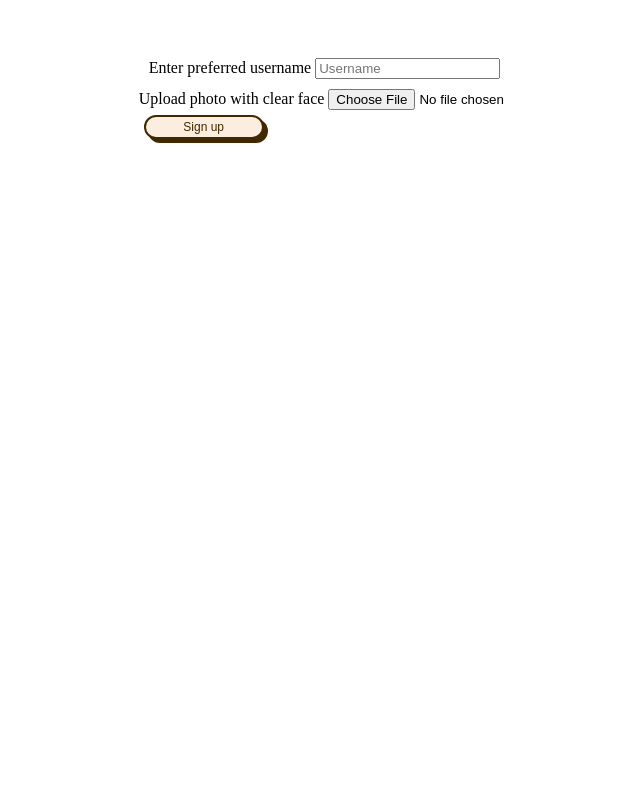
After one commit to im-endangered/engage-project, a Flask app: page /register in a window 1280 px wide. The commit adds this page. Shown: the whole page, without its empty margins (280-920 px from the left). Run offline with Flask 2, Linux system fonts and the light colour scheme.

Commit message:
added styling and signup page

```diff
--- a/app.py
+++ b/app.py
@@ -10,13 +10,14 @@ import numpy as np
 from datetime import datetime
 import pickle
 from flask import Flask, render_template, Response, redirect, url_for, request, jsonify
+from werkzeug.utils import secure_filename
 
 
 app = Flask(__name__)
+UPLOAD_FOLDER= './users'
 
 path = "users"
 app = Flask(__name__)
-camera = cv2.VideoCapture(0)
 images = []
 classNames = []
 mylist = os.listdir(path)
@@ -40,6 +41,19 @@ def findEncodings(images):
 
 encoded_face_train = findEncodings(images)
 
+@app.route('/register')
+def register():
+    return render_template('signup.html')
+
+@app.route('/uploader', methods = ['GET', 'POST'])
+def upload_file():
+   if request.method == 'POST':
+      f = request.files['file']
+      name=request.form.get('username')+'.jpg'
+      if not f or not name:
+          return "Something wnet wrong"
+      f.save(os.path.join(UPLOAD_FOLDER,secure_filename(name)))
+      return 'Sign up successful'
 
 @app.route("/")
 def default():
--- a/requirements.txt
+++ b/requirements.txt
@@ -20,3 +20,4 @@ requests==2.24.0
 tqdm==4.51.0
 urllib3==1.25.11
 wincertstore==0.2
+werkzeug.utils
--- /dev/null
+++ b/static/styles.css
@@ -0,0 +1,50 @@
+
+/* CSS */
+.button-74 {
+  background-color: #fbeee0;
+  border: 2px solid #422800;
+  border-radius: 30px;
+  box-shadow: #422800 4px 4px 0 0;
+  color: #422800;
+  cursor: pointer;
+  display: inline-block;
+  font-weight: 300;
+  font-size: 12px;
+  padding: 0 5px;
+  line-height: 20px;
+  text-align: center;
+  text-decoration: none;
+  user-select: none;
+  -webkit-user-select: none;
+  touch-action: manipulation;
+  margin: 5px;
+}
+.inputThing{
+    margin: 10px;
+    /* align-items: center; */
+    justify-content: left;
+}
+.center {
+    margin: 0;
+    position: absolute;
+    top: 50%;
+    left: 50%;
+    -ms-transform: translate(-50%, -50%);
+    transform: translate(-50%, -50%);
+  }
+
+.button-74:hover {
+  background-color: #fff;
+}
+
+.button-74:active {
+  box-shadow: #422800 2px 2px 0 0;
+  transform: translate(2px, 2px);
+}
+
+@media (min-width: 768px) {
+  .button-74 {
+    min-width: 120px;
+    padding: 0 25px;
+  }
+}
--- /dev/null
+++ b/templates/signup.html
@@ -0,0 +1,31 @@
+<!DOCTYPE html>
+<html lang="en">
+  <head>
+    <meta charset="UTF-8" />
+    <meta http-equiv="X-UA-Compatible" content="IE=edge" />
+    <meta name="viewport" content="width=device-width, initial-scale=1.0" />
+    <link rel="stylesheet" href="{{ url_for('static',filename='styles.css') }}">
+
+    <title>Sign up</title>
+  </head>
+  <body>
+    <div style="width:fit-content; position: absolute;top:3rem;bottom: 0;left: 0;right: 0;margin: auto;">
+
+    <form
+      action="http://localhost:5000/uploader"
+      method="POST"
+      enctype="multipart/form-data"
+    >
+    <div class='inputThing'>
+        <label for="username">Enter preferred username</label>
+            <input type="text" name="username" id="username" placeholder="Username">
+    </div>
+   <div>
+        <label for="file">Upload photo with clear face</label>
+          <input type="file" name="file" />
+   </div class='inputThing'>
+      <input type="submit" class='button-74' value="Sign up" />
+    </form>
+  </div>
+  </body>
+</html>
--- a/templates/welcome.html
+++ b/templates/welcome.html
@@ -4,7 +4,7 @@
     <meta charset="UTF-8" />
     <meta http-equiv="X-UA-Compatible" content="IE=edge" />
     <meta name="viewport" content="width=device-width, initial-scale=1.0" />
-    <title>Welcome</title>
+    <title>Login status</title>
   </head>
   <body>
     {% if yourName=='403' %}
```
Also changed, not shown: templates/index.html (+9 -3 lines), users/pranav.jpg (added), users/suraj.jpg (deleted).
